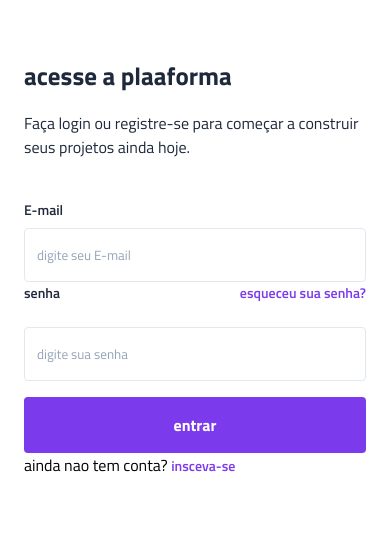
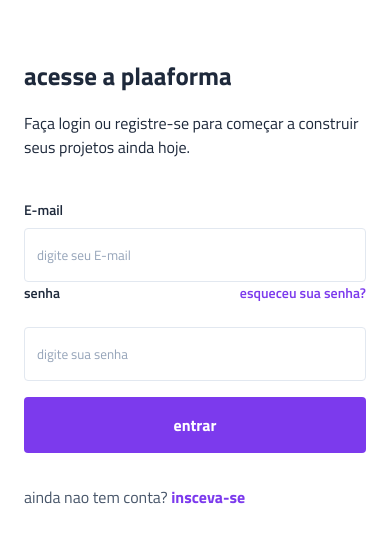
Before and after one commit to pietro5874/projeto-vertigo, a plain HTML site: page index.html in a window 390 px wide. Shown: the part 136-678 px from the top of the page. Drawn offline with Linux system fonts and the light colour scheme.

Commit message:
versão mobile finalizada

```diff
--- a/style.css
+++ b/style.css
@@ -100,6 +100,7 @@ main {
 
 .login button {
     margin-top: 1rem;
+    margin-bottom: 2rem;
     padding-block: 1rem;
     width: 100%;
     background-color: var(--purple);
@@ -110,4 +111,13 @@ main {
     font-weight: 700;
     color: var(--white);
 }
+
+.login > p {
+    color: var(--gray-600)
+}
+
+.login > p a {
+    font-weight: 700;
+    font-size: 1rem;
+}
 /* nome da cor, rgb, rgba, hex, hsl, hwb */
```
